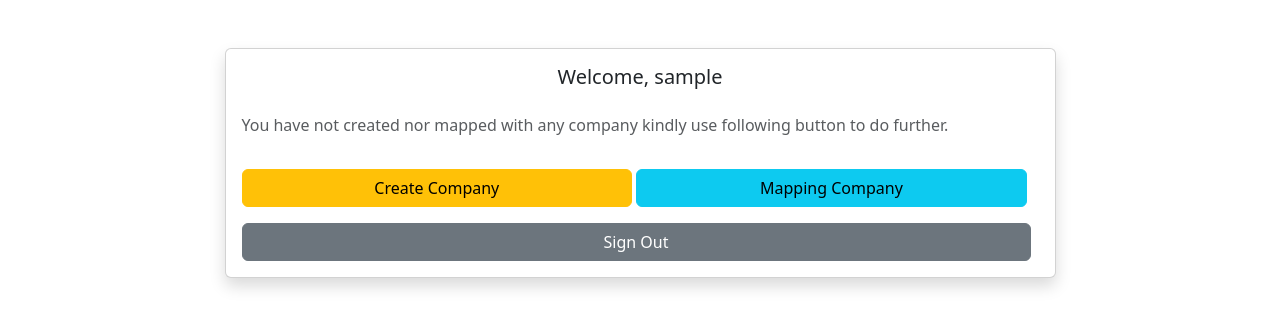
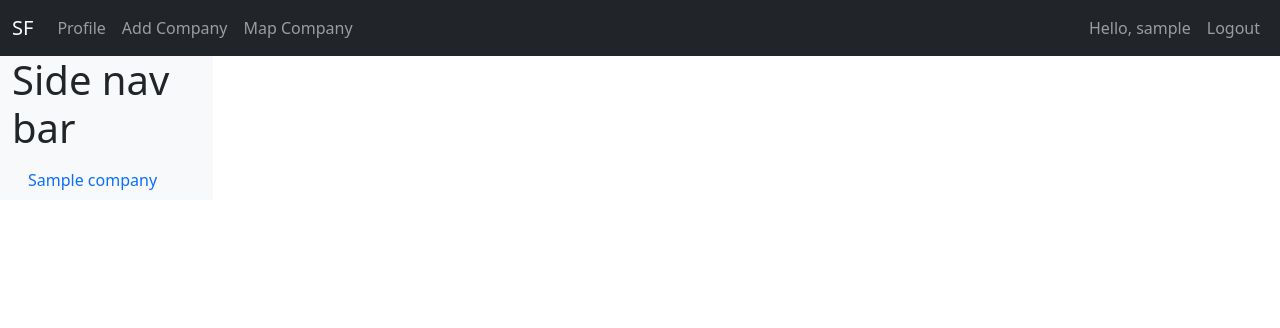
Before and after one commit to edwincamirtharaj/sfcy, a Django app: page /accounts/profile/ in a window 1280 px wide. Shown: the top 328 px of the page. Run offline with Django 5.2, Linux system fonts and the light colour scheme; a user stored in the database is signed in; tables that the repository leaves empty hold one stand-in row (values such as "Sample post").

Commit message:
Profile - Company List 50% Completed

```diff
--- a/sfproject/sfproject/urls.py
+++ b/sfproject/sfproject/urls.py
@@ -18,7 +18,7 @@ from django.contrib import admin
 from django.urls import path, include
 from django.views.generic import RedirectView
 from .views import profile
-
+from allauth.account.views import LogoutView
 
 urlpatterns = [
     path('admin/', admin.site.urls),
@@ -27,4 +27,5 @@ urlpatterns = [
     path('', RedirectView.as_view(url='/accounts/login/', permanent=False)),
     path('accounts/profile/', profile, name='account_profile'),
     path('company/', include('company.urls')),
+    path('accounts/logout/', LogoutView.as_view(), name='account_logout'),
 ]
--- a/sfproject/sfproject/views.py
+++ b/sfproject/sfproject/views.py
@@ -1,7 +1,14 @@
 # views.py - Project
 from django.contrib.auth.decorators import login_required
 from django.shortcuts import render
+from company.models import Company, WhatsAppNumber, UserCompanyMapping
 
 @login_required
 def profile(request):
-    return render(request, 'account/profile.html')
+    # Get the UserCompanyMapping instances for the current user
+    user_mappings = UserCompanyMapping.objects.filter(user=request.user)
+
+    # Extract the associated companies' names
+    company_names = [user_mapping.company.name for user_mapping in user_mappings]
+    context = {'user': request.user, 'company_names': company_names}
+    return render(request, 'account/profile.html', context)
--- a/sfproject/templates/account/base.html
+++ b/sfproject/templates/account/base.html
@@ -13,6 +13,7 @@
     <!-- Bootstrap JS Bundle (Popper included) -->
     <script src="https://cdn.jsdelivr.net/npm/bootstrap@5.3.0/dist/js/bootstrap.bundle.min.js"></script>
 </head>
+
 <body>
 
 
--- a/sfproject/templates/account/profile.html
+++ b/sfproject/templates/account/profile.html
@@ -1,23 +1,80 @@
 {% extends 'account/base.html' %}
 
 {% block content %}
+  {% if company_names %}
+    <nav class="navbar navbar-expand-lg navbar-dark bg-dark">
+      <div class="container-fluid">
+        <a class="navbar-brand" href="#">SF</a>
+        <button class="navbar-toggler" type="button" data-bs-toggle="collapse" data-bs-target="#navbarNav"
+                aria-controls="navbarNav" aria-expanded="false" aria-label="Toggle navigation">
+          <span class="navbar-toggler-icon"></span>
+        </button>
+        <div class="collapse navbar-collapse" id="navbarNav">
+          <ul class="navbar-nav me-auto">
+            <li class="nav-item">
+              <a class="nav-link" href="{% url 'account_profile' %}">Profile</a>
+            </li>
+            <li class="nav-item">
+              <a class="nav-link" href="{% url 'company_create' %}">Add Company</a>
+            </li>
+            <li class="nav-item">
+              <a class="nav-link" href="{% url 'user_mapping' %}">Map Company</a>
+            </li>
+          </ul>
+          <ul class="navbar-nav">
+            <li class="nav-item">
+              <span class="nav-link">Hello, {{ user.username }}</span>
+            </li>
+            <li class="nav-item">
+              <a class="nav-link" href="{% url 'account_logout' %}">Logout</a>
+            </li>
+          </ul>
+        </div>
+      </div>
+    </nav>
+
+    <div class="container-fluid">
+      <div class="row">
+        <nav id="sidebar" class="col-md-3 col-lg-2 d-md-block bg-light sidebar">
+          <div class="position-sticky">
+            <ul class="nav flex-column">
+              <H1>Side nav bar</H1>
+              {% for company_name in company_names %}
+                <li class="nav-item">
+                  <a class="nav-link" href="" target="_blank">
+                    {{ company_name }}
+                  </a>
+                </li>
+              {% endfor %}
+            </ul>
+          </div>
+        </nav>
+
+        <main class="col-md-9 ms-sm-auto col-lg-10 px-md-4">
+          {% block main_content %}{% endblock %}
+        </main>
+      </div>
+    </div>
+  {% else %}
     <div class="container mt-5">
       <div class="row justify-content-center">
         <div class="col-md-9">
           <div class="card shadow">
             <div class="card-body">
-          <h5 class="card-title text-center mb-4">Welcome, {{user.username}}</h5>
-          <p class ="text-muted">You have not created nor mapped with any company kindly use following button to do further.</p>
+              <h5 class="card-title text-center mb-4">Welcome, {{ user.username }}</h5>
+              <p class="text-muted">You have not created nor mapped with any company. Kindly use the following buttons to proceed.</p>
 
               <a href="{% url 'company_create' %}" class="btn btn-warning btn-block mt-3" style="width: 49%;">Create Company</a>
               <a href="{% url 'user_mapping' %}" class="btn btn-info btn-block mt-3" style="width: 49%;">Mapping Company</a>
 
               <form method="post" action="/accounts/logout/">
                 {% csrf_token %}
-            <button style = "width:99%;" class="btn btn-secondary btn-block mt-3" type="submit">Sign Out</button></form>
+                <button style="width:99%;" class="btn btn-secondary btn-block mt-3" type="submit">Sign Out</button>
+              </form>
             </div>
           </div>
         </div>
       </div>
     </div>
+  {% endif %}
 {% endblock %}
```
Lines whose indentation alone changed are shown as unchanged.
